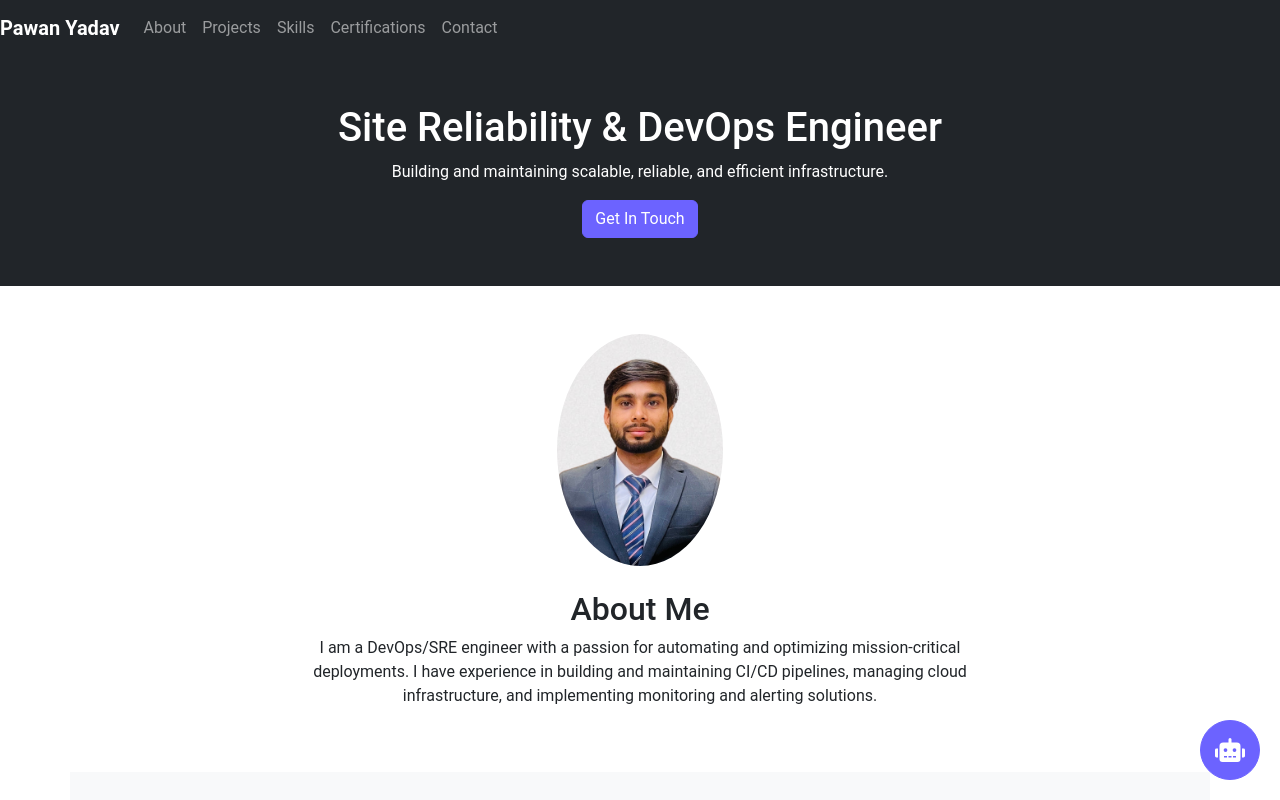
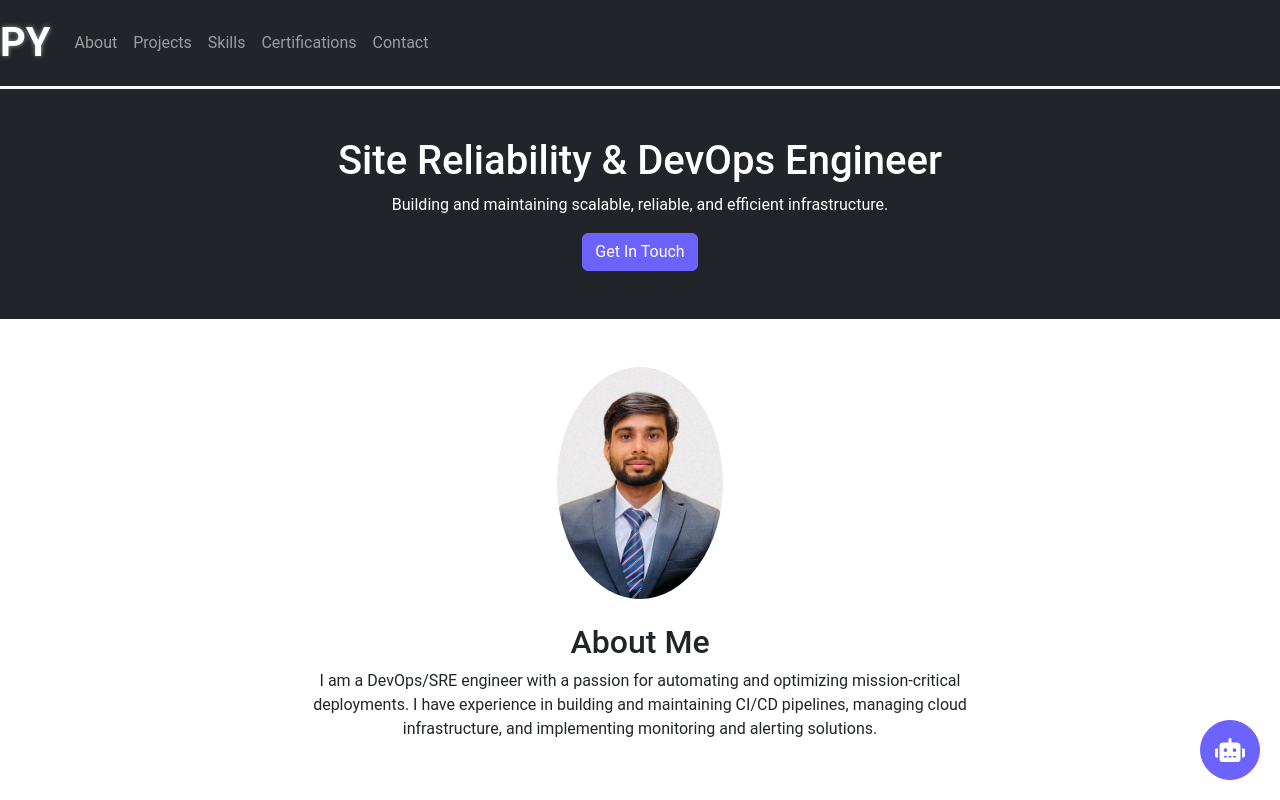
Before and after one commit to pawanyadv03/portfolio-website, a React (Create React App) app: page / in a window 1280 px wide. Shown: the top 800 px of the page. Built offline with nearby package versions, Linux system fonts and the light colour scheme.

Commit message:
Ui changes update

```diff
--- a/public/index.html
+++ b/public/index.html
@@ -24,7 +24,7 @@
       work correctly both with client-side routing and a non-root public URL.
       Learn how to configure a non-root public URL by running `npm run build`.
     -->
-    <title>React App</title>
+    <title>My Portfolio</title>
   </head>
   <body>
     <noscript>You need to enable JavaScript to run this app.</noscript>
--- a/src/components/Navigation.js
+++ b/src/components/Navigation.js
@@ -1,21 +1,33 @@
-import React from 'react';
+import React, { useState } from 'react';
 import { Navbar, Nav } from 'react-bootstrap';
 
 const Navigation = () => {
+  const [navTitle, setNavTitle] = useState('Pawan Yadav');
+
+  const handleNavLinkClick = (title, pageTitle) => {
+    setNavTitle(title);
+    document.title = pageTitle;
+  };
+
   return (
+    <>
       <Navbar bg="dark" variant="dark" expand="lg" sticky="top">
-      <Navbar.Brand href="#home">Pawan Yadav</Navbar.Brand>
+        <Navbar.Brand href="#home" onClick={() => handleNavLinkClick('Pawan Yadav', 'My Portfolio')} className="logo-py">
+          PY
+        </Navbar.Brand>
         <Navbar.Toggle aria-controls="basic-navbar-nav" />
         <Navbar.Collapse id="basic-navbar-nav">
           <Nav className="ml-auto">
-          <Nav.Link href="#about">About</Nav.Link>
-          <Nav.Link href="#projects">Projects</Nav.Link>
-          <Nav.Link href="#skills">Skills</Nav.Link>
-          <Nav.Link href="#certifications">Certifications</Nav.Link>
-          <Nav.Link href="#contact">Contact</Nav.Link>
+            <Nav.Link href="#about" onClick={() => handleNavLinkClick('About', 'My Portfolio - About')}>About</Nav.Link>
+            <Nav.Link href="#projects" onClick={() => handleNavLinkClick('Projects', 'My Portfolio - Projects')}>Projects</Nav.Link>
+            <Nav.Link href="#skills" onClick={() => handleNavLinkClick('Skills', 'My Portfolio - Skills')}>Skills</Nav.Link>
+            <Nav.Link href="#certifications" onClick={() => handleNavLinkClick('Certifications', 'My Portfolio - Certifications')}>Certifications</Nav.Link>
+            <Nav.Link href="#contact" onClick={() => handleNavLinkClick('Contact', 'My Portfolio - Contact')}>Contact</Nav.Link>
           </Nav>
         </Navbar.Collapse>
       </Navbar>
+      <div className="blinking-line"></div>
+    </>
   );
 };
 
--- a/src/custom.css
+++ b/src/custom.css
@@ -25,3 +25,28 @@ body {
 .card:hover {
   transform: scale(1.05);
 }
+
+.logo-py {
+  font-size: 2.5rem; /* Increased size */
+  font-weight: bold;
+  color: #fff;
+  transition: transform 0.3s ease-in-out, text-shadow 0.3s ease-in-out;
+  text-shadow: 0 0 5px rgba(255, 255, 255, 0.5); /* Subtle initial shadow */
+}
+
+.logo-py:hover {
+  transform: scale(1.1) rotate(5deg);
+  text-shadow: 0 0 15px rgba(255, 255, 255, 0.8), 0 0 25px rgba(255, 255, 255, 0.6); /* Highlighted shadow on hover */
+}
+
+.blinking-line {
+  height: 3px;
+  background-color: #6c63ff; /* Primary color for the line */
+  width: 100%;
+  animation: blink 1s infinite alternate;
+}
+
+@keyframes blink {
+  0% { opacity: 0; }
+  100% { opacity: 1; }
+}
```
Lines whose indentation alone changed are shown as unchanged.
